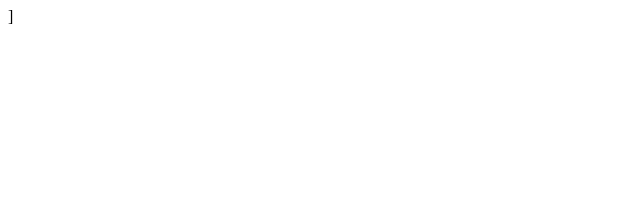
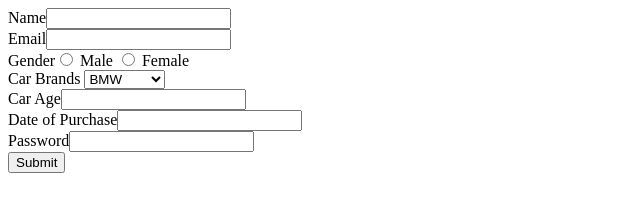
Before and after one commit to acciojob/car-insurance-form-rup52333, a website: page main.html in a window 1280 px wide. Shown: the whole page, without its empty margins (0-640 px from the left). Drawn offline with Linux system fonts and the light colour scheme.

Commit message:
Update main.html

```diff
--- a/main.html
+++ b/main.html
@@ -7,8 +7,27 @@
 </head>
 
 <body>
-	<!-- the entire body must be written by student -->]
-<form></form>
+	<!-- the entire body must be written by student -->
+<form id="name">
+
+
+<div><label for="name">Name<input type="text" id="name"></label></div>
+<div><label for="email">Email<input type="text" id="email"></label></div>
+<div><label for="gender">Gender<input type="radio" name="gender" value="male"> Male <input type="radio" name="gender" value="female"> Female</label></label></div>
+<div><label for="car brands">Car Brands
+	<select id="cars">
+		<option value="bmw">BMW</option>
+		<option value="audi">Audi</option>
+		<option value="mercedez">Mercedez</option>
+
+	  </select>
+</label></div>
+
+<div><label for="car age">Car Age<input type="text" id="carage"></label></div>
+<div><label for="date of purchase">Date of Purchase<input type="text" id="dop"></label></div>
+<div><label for="password">Password<input type="text" id="password"></label></div>
+<label><input type="submit" value="Submit"></label>
+</form>
 
 
     <script type="text/javascript" src="./script.js">
```
